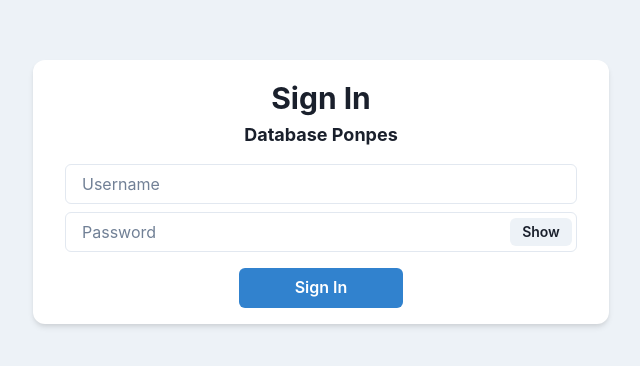
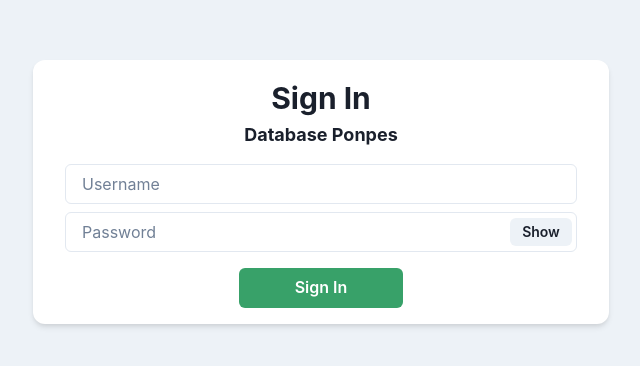
Before and after one commit to JunianN/ponpes-fe, a React (Vite) app: page /signin in a window 1280 px wide. Shown: the part 208-574 px from the top of the page, without its empty margins (319-959 px from the left). Built offline with nearby package versions, Linux system fonts and the light colour scheme; no server answers.

Commit message:
Update SignIn.jsx

```diff
--- a/src/pages/auth/SignIn.jsx
+++ b/src/pages/auth/SignIn.jsx
@@ -47,7 +47,16 @@ export function SignIn() {
     } catch (error) {
       if (error.response.status === 401) {
         toast({
-          title: "Wrong email or password",
+          title: "Username atau password salah",
+          status: "error",
+          isClosable: true,
+          // position: "top",
+          duration: 5000,
+        });
+      }
+      if (error.response.status === 400) {
+        toast({
+          title: "Masukkan username dan password",
           status: "error",
           isClosable: true,
           // position: "top",
@@ -79,7 +88,7 @@ export function SignIn() {
           required
         />
       </Stack>
-      <Button colorScheme="blue" minW="30%" onClick={signInHandler}>
+      <Button colorScheme="green" minW="30%" onClick={signInHandler}>
         Sign In
       </Button>
     </SignInLayout>
```
